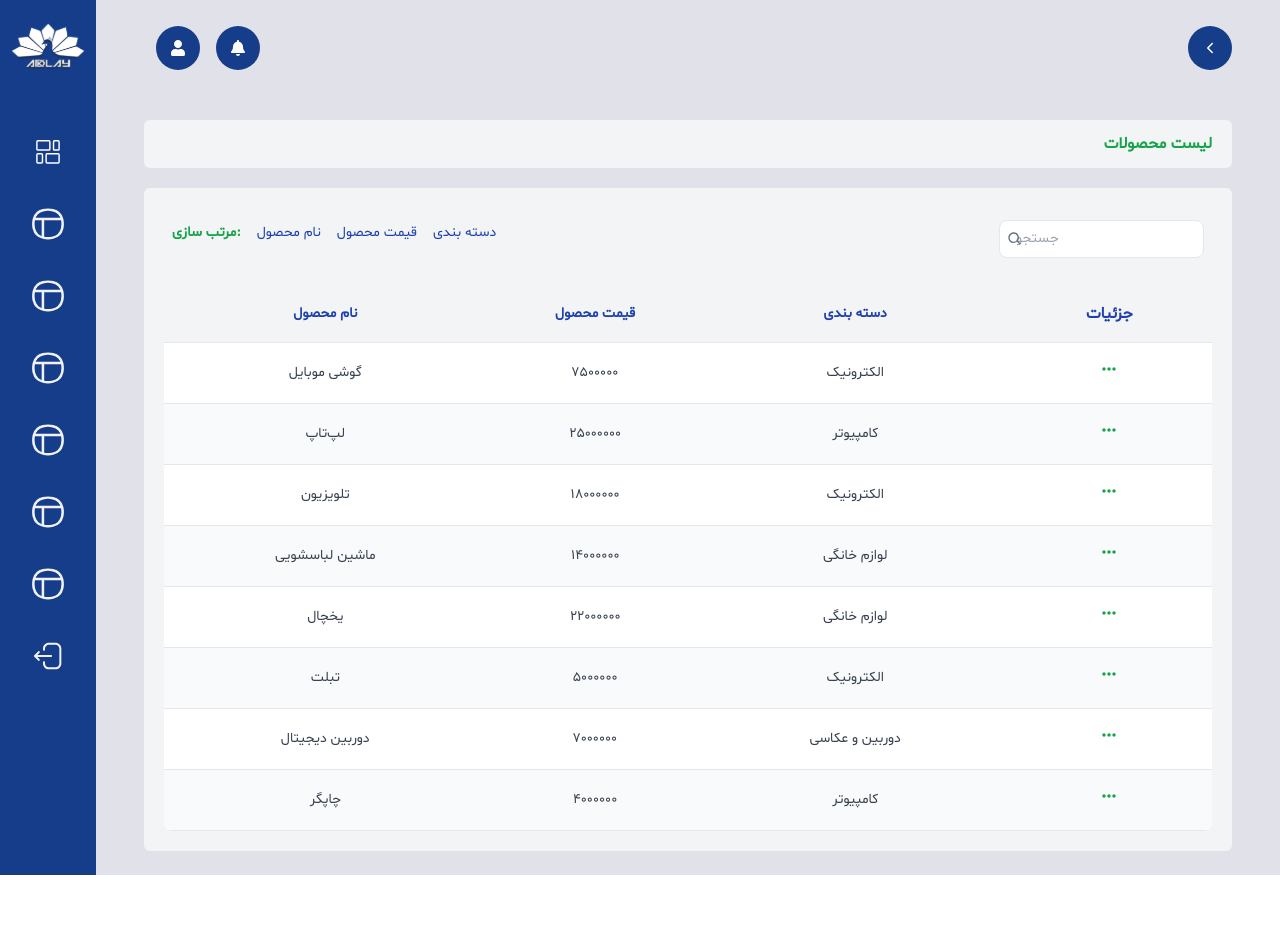
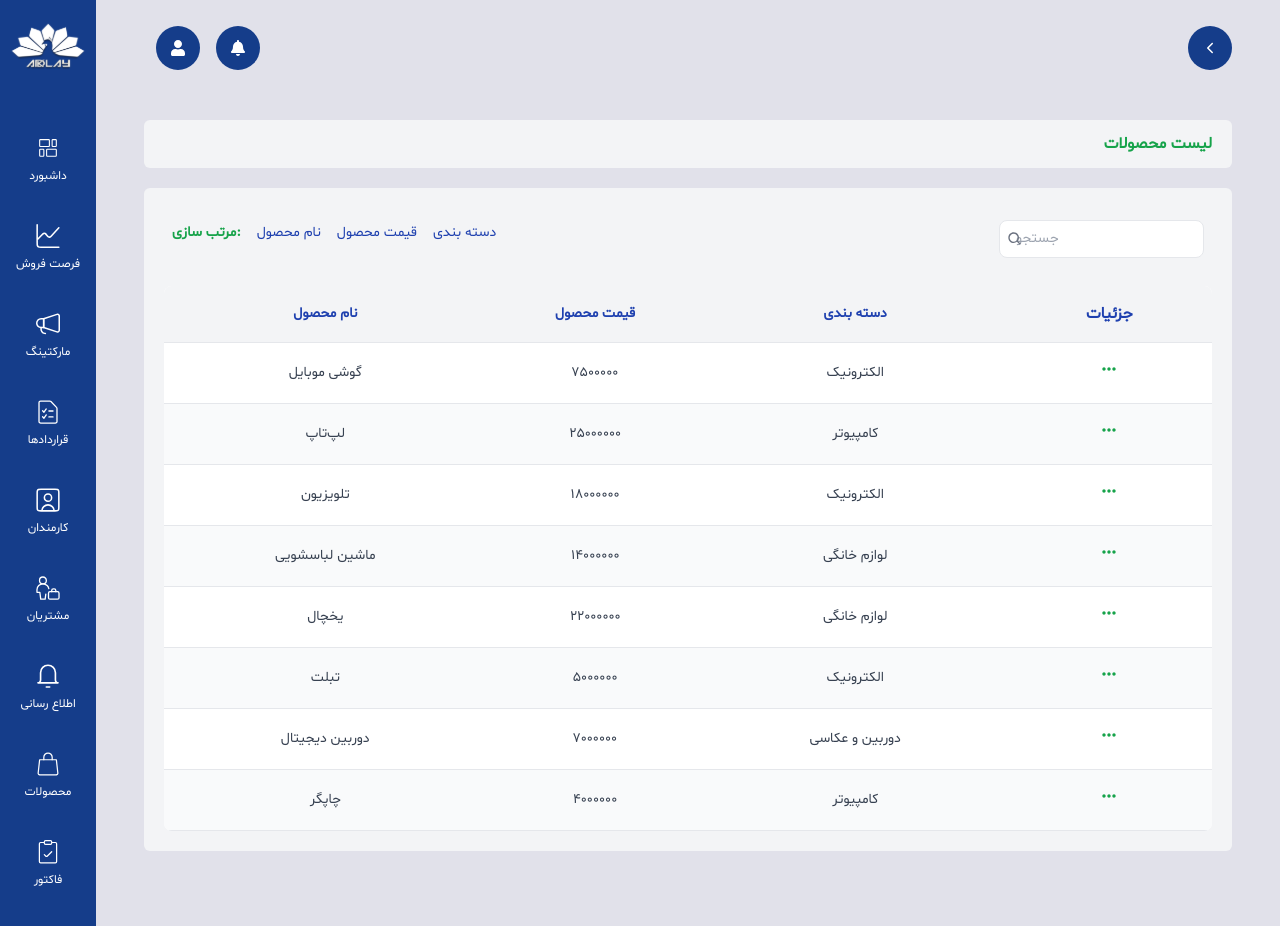
Before and after one commit to alirezzasarkar/customer-management-software, a React app: page /dashboard in a window 1280 px wide. Shown: the top 926 px of the page. Before the commit the page ends 875 px from the top, so only its background shows below. Built offline with nearby package versions, Linux system fonts and the light colour scheme; the HTML template or start-up script is replaced by a standard one.

Commit message:
feat: Sidbar.jsx

```diff
--- a/src/Components/Common/Sidebar.jsx
+++ b/src/Components/Common/Sidebar.jsx
@@ -4,42 +4,110 @@ import SidebarItem from "./SidebarItem";
 const Sidebar = () => {
   return (
     <div className="h-auto w-24 bg-customBlue flex flex-col space-y-10 items-center py-4">
-      <img src="/src/Assets/Icons/AdklayLogo.svg" alt="" className="mb-4" />
+      <img src="/src/Assets/Icons/AdklayLogo.svg" alt="Logo" className="mb-4" />
+
       <SidebarItem
-        to="/"
+        to="/dashboard"
         icon="/src/Assets/Icons/Sidbar/dashboard.svg"
         label="داشبورد"
       />
+
       <SidebarItem
-        to="/"
-        icon="/src/Assets/Icons/Sidbar/icon.svg"
-        label="متن تست"
+        to="/dashboard/sales-opportunities"
+        icon="/src/Assets/Icons/Sidbar/sales-opportunities.svg"
+        label="فرصت فروش"
+        subItems={[
+          {
+            label: "ثبت فرصت فروش",
+            to: "/dashboard/sales-opportunities/entry",
+          },
+          {
+            label: "لیست فرصت های فروش",
+            to: "/dashboard/sales-opportunities/list",
+          },
+        ]}
       />
+
       <SidebarItem
-        to="/"
-        icon="/src/Assets/Icons/Sidbar/icon.svg"
-        label="متن تست"
+        to="/dashboard/marketing"
+        icon="/src/Assets/Icons/Sidbar/marketing.svg"
+        label="مارکتینگ"
+        subItems={[
+          { label: "ثبت کمپین", to: "/dashboard/marketing/entry" },
+          { label: "لیست کمپین ها", to: "/dashboard/marketing/list" },
+        ]}
       />
+
       <SidebarItem
-        to="/"
-        icon="/src/Assets/Icons/Sidbar/icon.svg"
-        label="متن تست"
+        to="/dashboard/contract"
+        icon="/src/Assets/Icons/Sidbar/contract.svg"
+        label="قراردادها"
+        subItems={[
+          { label: "ثبت قرارداد", to: "/dashboard/contract/entry" },
+          { label: "لیست قرارداد ها", to: "/dashboard/contract/list" },
+        ]}
       />
+
       <SidebarItem
-        to="/"
-        icon="/src/Assets/Icons/Sidbar/icon.svg"
-        label="متن تست"
+        to="/dashboard/employees"
+        icon="/src/Assets/Icons/Sidbar/employees.svg"
+        label="کارمندان"
+        subItems={[
+          { label: "ثبت کارمند", to: "/dashboard/employees/entry" },
+          { label: "لیست کارمندان", to: "/dashboard/employees/list" },
+        ]}
       />
+
       <SidebarItem
-        to="/"
-        icon="/src/Assets/Icons/Sidbar/icon.svg"
-        label="متن تست"
+        to="/dashboard/customers"
+        icon="/src/Assets/Icons/Sidbar/customer.svg"
+        label="مشتریان"
+        subItems={[
+          { label: "ثبت مشتری", to: "/dashboard/customers/entry" },
+          { label: "لیست مشتریان", to: "/dashboard/customers/list" },
+        ]}
       />
+
       <SidebarItem
-        to="/"
-        icon="/src/Assets/Icons/Sidbar/icon.svg"
-        label="متن تست"
+        to="/dashboard/notification"
+        icon="/src/Assets/Icons/Sidbar/notification.svg"
+        label="اطلاع رسانی"
+        subItems={[
+          { label: "ارسال پیام", to: "/dashboard/notification/entry" },
+          { label: "لیست پیام ها", to: "/dashboard/notification/list" },
+        ]}
       />
+
+      <SidebarItem
+        to="/dashboard/products"
+        icon="/src/Assets/Icons/Sidbar/product.svg"
+        label="محصولات"
+        subItems={[
+          { label: "ثبت محصول", to: "/dashboard/products/entry" },
+          { label: "لیست محصولات", to: "/dashboard/products/list" },
+        ]}
+      />
+
+      <SidebarItem
+        to="/dashboard/invoice"
+        icon="/src/Assets/Icons/Sidbar/invoice.svg"
+        label="فاکتور"
+        subItems={[
+          { label: "ثبت فاکتور", to: "/dashboard/invoice/entry" },
+          { label: "لیست فاکتور ها", to: "/dashboard/invoice/list" },
+        ]}
+      />
+
+      <SidebarItem
+        to="/dashboard/pre-invoice"
+        icon="/src/Assets/Icons/Sidbar/pre-invoice.svg"
+        label="پیش فاکتور"
+        subItems={[
+          { label: "ثبت پیش فاکتور", to: "/dashboard/pre-invoice/entry" },
+          { label: "لیست پیش فاکتور ها", to: "/dashboard/pre-invoice/list" },
+        ]}
+      />
+
       <SidebarItem
         to="/"
         icon="/src/Assets/Icons/Sidbar/log-out.svg"
--- a/src/Components/Common/SidebarItem.jsx
+++ b/src/Components/Common/SidebarItem.jsx
@@ -1,23 +1,34 @@
 import React, { useState } from "react";
 import { Link } from "react-router-dom";
 
-const SidebarItem = ({ to, icon, label }) => {
-  const [hovered, setHovered] = useState(false);
+const SidebarItem = ({ to, icon, label, subItems }) => {
+  const [isHovered, setIsHovered] = useState(false);
 
   return (
-    <Link
-      to={to}
-      onMouseEnter={() => setHovered(true)}
-      onMouseLeave={() => setHovered(false)}
-      className="text-white w-8 h-8 rounded-full bg-customBlue hover:bg-blue-800 flex items-center justify-center relative"
+    <div
+      className="relative"
+      onMouseEnter={() => setIsHovered(true)}
+      onMouseLeave={() => setIsHovered(false)}
     >
-      <img src={icon} alt={label} />
-      {hovered && (
-        <span className="absolute right-12 bg-gray-800 text-white whitespace-nowrap text-xs rounded-md py-1 px-5">
-          {label}
-        </span>
+      <Link to={to} className="flex flex-col items-center">
+        <img src={icon} alt={label} className="h-6 w-6 mb-2" />
+        <span className="text-xs text-white">{label}</span>
+      </Link>
+
+      {isHovered && subItems && (
+        <div className="absolute right-full top-0 mt-2 w-max bg-white/70 backdrop-blur-lg shadow-lg rounded-lg border border-gray-200">
+          {subItems.map((subItem, index) => (
+            <Link
+              key={index}
+              to={subItem.to}
+              className="block text-xs px-4 py-2 text-gray-700 hover:bg-gray-100 rounded-md"
+            >
+              {subItem.label}
+            </Link>
+          ))}
+        </div>
       )}
-    </Link>
+    </div>
   );
 };
 
```
